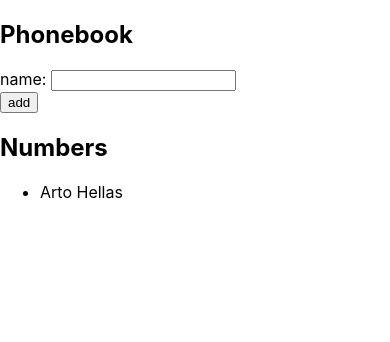
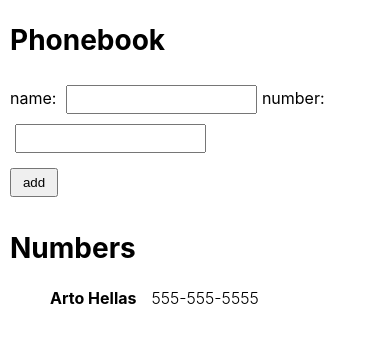
Before and after one commit to chadwyck242/full-stack-2020, a React (Create React App) app in the folder part2/phonebook/: page / in a window 390 px wide. Shown: the top 342 px of the page. Built offline with nearby package versions, Linux system fonts and the light colour scheme.

Commit message:
Add completed Part2 exercise 2.8 phonebook step3

```diff
--- a/part2/phonebook/src/App.js
+++ b/part2/phonebook/src/App.js
@@ -1,15 +1,18 @@
 import React, { useState } from "react";
 import Person from "./components/Person";
 
-const App = (props) => {
-  const [persons, setPersons] = useState(props.persons);
+const App = () => {
+  const [persons, setPersons] = useState([
+    { name: "Arto Hellas", number: "555-555-5555" },
+  ]);
   const [newName, setNewName] = useState("");
+  const [newNumber, setNewNumber] = useState("");
 
-  const addName = (event) => {
+  const addPerson = (event) => {
     event.preventDefault();
     const personObject = {
       name: newName,
-      number: "",
+      number: newNumber,
     };
 
     const nameFound = persons.some(
@@ -19,12 +22,12 @@ const App = (props) => {
     console.log(nameFound);
     if (!nameFound) {
       setPersons(persons.concat(personObject));
-      setNewName("");
     } else {
       let alertString = `${personObject.name} is already added to phonebook`;
       alert(alertString);
-      setNewName("");
     }
+    setNewName("");
+    setNewNumber("");
   };
 
   const handleNameChange = (event) => {
@@ -32,21 +35,29 @@ const App = (props) => {
     setNewName(event.target.value);
   };
 
+  const handleNumberChange = (event) => {
+    console.log(event.target.value);
+    setNewNumber(event.target.value);
+  };
+
   return (
     <div>
       <h2>Phonebook</h2>
-      <form onSubmit={addName}>
-        <div>
+      <form onSubmit={addPerson}>
+        <div className="input">
           name: <input value={newName} onChange={handleNameChange} />
+          number: <input value={newNumber} onChange={handleNumberChange} />
         </div>
         <div>
-          <button type="submit">add</button>
+          <button type="submit" className="submit">
+            add
+          </button>
         </div>
       </form>
       <h2>Numbers</h2>
       <ul>
         {persons.map((person) => (
-          <Person key={person.name} person={person} />
+          <Person key={person.name} name={person.name} number={person.number} />
         ))}
       </ul>
     </div>
--- a/part2/phonebook/src/components/Person.js
+++ b/part2/phonebook/src/components/Person.js
@@ -1,7 +1,12 @@
 import React from "react";
 
-const Person = ({ person }) => {
-  return <li>{person.name}</li>;
+const Person = ({ name, number }) => {
+  return (
+    <li>
+      <span className="name">{name}</span>
+      <span className="number">{number}</span>
+    </li>
+  );
 };
 
 export default Person;
--- a/part2/phonebook/src/index.css
+++ b/part2/phonebook/src/index.css
@@ -1,13 +1,50 @@
 body {
   margin: 0;
-  font-family: -apple-system, BlinkMacSystemFont, 'Segoe UI', 'Roboto', 'Oxygen',
-    'Ubuntu', 'Cantarell', 'Fira Sans', 'Droid Sans', 'Helvetica Neue',
+  font-family: -apple-system, BlinkMacSystemFont, "Segoe UI", "Roboto", "Oxygen",
+    "Ubuntu", "Cantarell", "Fira Sans", "Droid Sans", "Helvetica Neue",
     sans-serif;
   -webkit-font-smoothing: antialiased;
   -moz-osx-font-smoothing: grayscale;
 }
 
 code {
-  font-family: source-code-pro, Menlo, Monaco, Consolas, 'Courier New',
+  font-family: source-code-pro, Menlo, Monaco, Consolas, "Courier New",
     monospace;
 }
+
+h2 {
+  font-size: 28px;
+  font-weight: bolder;
+  margin-left: 10px;
+}
+
+li {
+  list-style: none;
+}
+
+input {
+  padding: 5px;
+  margin: 5px;
+}
+
+.input {
+  margin-left: 10px;
+}
+
+.submit {
+  padding: 5px;
+  font-weight: 500;
+  margin: 10px;
+  width: 48px;
+}
+
+.name {
+  padding: 5px;
+  margin: 5px;
+  font-weight: 700;
+}
+
+.number {
+  padding: 5px;
+  font-weight: 300;
+}
--- a/part2/phonebook/src/index.js
+++ b/part2/phonebook/src/index.js
@@ -3,11 +3,4 @@ import ReactDOM from "react-dom";
 import App from "./App";
 import "./index.css";
 
-const persons = [
-  {
-    name: "Arto Hellas",
-    number: "555-555-5555",
-  },
-];
-
-ReactDOM.render(<App persons={persons} />, document.getElementById("root"));
+ReactDOM.render(<App />, document.getElementById("root"));
```
